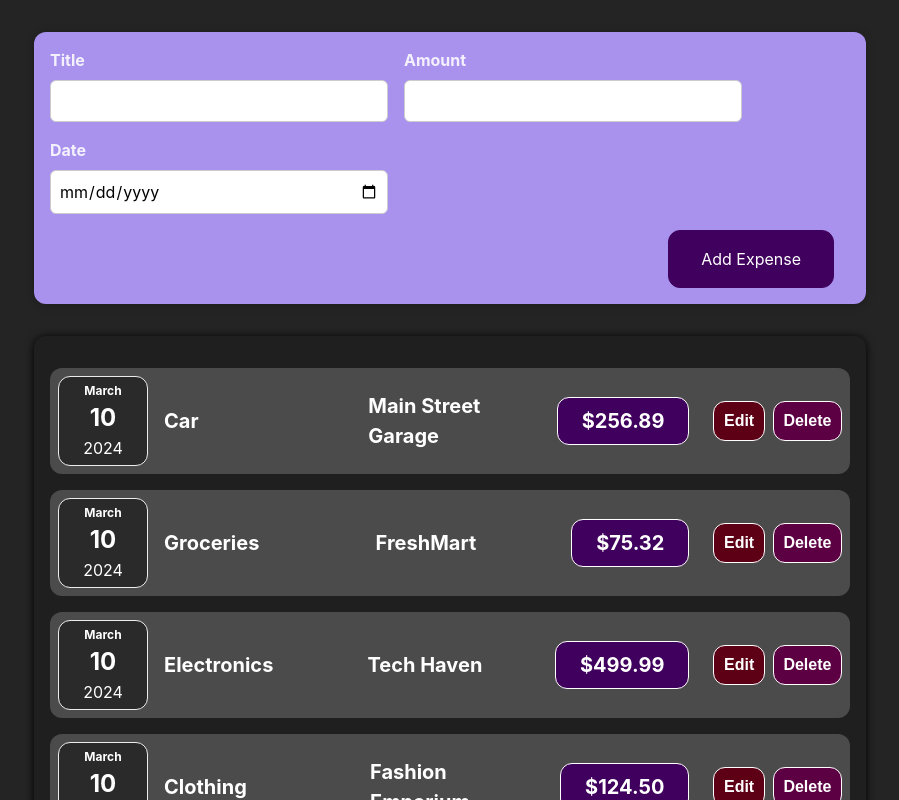
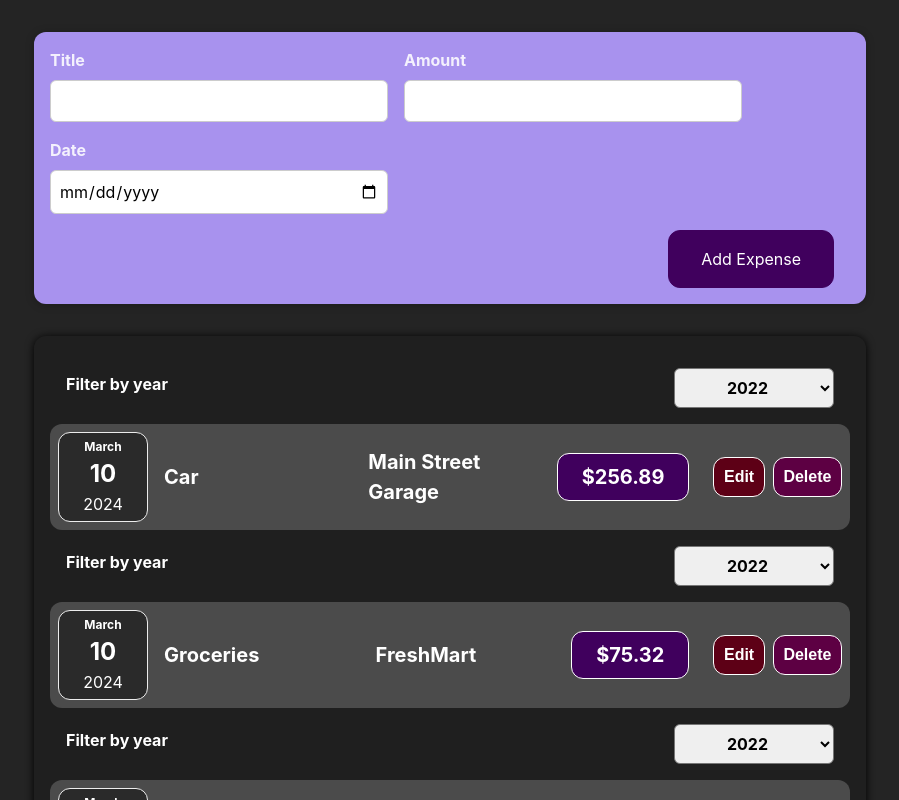
Before and after one commit to Praful-bit/react.js, a React (Vite) app: page / in a window 1280 px wide. Shown: the top 800 px of the page, without its empty margins (190-1089 px from the left). Built offline with nearby package versions, Linux system fonts and the light colour scheme.

Commit message:
PlaceHolder - Adding a filter which doesnt work on the expense tracker

```diff
--- a/src/Components/Expense/ExpenseItem.jsx
+++ b/src/Components/Expense/ExpenseItem.jsx
@@ -3,21 +3,36 @@
 import ExpenseDetails from "./ExpenseDetails";
 import "./ExpenseItem.css";
 import Card from "../UI/Card";
+import ExpensesFilter from "./ExpensesFilter";
+import { useState } from "react";
+
 
 const ExpenseItem = (props) => {
+const [filteredYear, setFilteredYear] = useState("2015");
+
+const filterChangeHandler = (selectedYear) => {
+  setFilteredYear(selectedYear);
+};
+
+
   const removeData = (id) => {
     props.onDeleteExpense(id);
   };
 
-  // Check if props.expenses exists and it's an array before mapping over it
+
   if (!props.expenses || !Array.isArray(props.expenses)) {
-    return <p>No expenses found.</p>; // Or any other fallback UI
+    return <p>No expenses found.</p>;
   }
 
   return (
     <>
       {props.expenses.map((item) => {
         return (
+          <>
+            <ExpensesFilter
+              selected={filteredYear}
+              onChangeFilter={filterChangeHandler}
+            />
             <div key={item.id}>
               <Card className="expense-item">
                 <ExpenseDate date={item.date} />
@@ -33,6 +48,7 @@
                 </button>
               </Card>
             </div>
+          </>
         );
       })}
     </>
--- /dev/null
+++ b/src/Components/Expense/ExpensesFilter.css
@@ -0,0 +1,24 @@
+.expenses-filter {
+    color: white;
+    padding: 0 1rem;
+}
+
+.expenses-filter__control {
+    display: flex;
+    width: 100%;
+    align-items: center;
+    justify-content: space-between;
+    margin: 1rem 0;
+}
+
+.expenses-filter label {
+    font-weight: bold;
+    margin-bottom: 0.5rem;
+}
+
+.expenses-filter select {
+    font: inherit;
+    padding: 0.5rem 3rem;
+    font-weight: bold;
+    border-radius: 6px;
+}
--- /dev/null
+++ b/src/Components/Expense/ExpensesFilter.jsx
@@ -0,0 +1,24 @@
+/* eslint-disable react/prop-types */
+import "./ExpensesFilter.css";
+
+const ExpensesFilter = (props) => {
+  const dropdownChangeHandler = (event) => {
+    props.onChangeFilter(event.target.value);
+  };
+
+  return (
+    <div className="expenses-filter">
+      <div className="expenses-filter__control">
+        <label>Filter by year</label>
+        <select value={props.selected} onChange={dropdownChangeHandler}>
+          <option value="2022">2022</option>
+          <option value="2021">2021</option>
+          <option value="2020">2020</option>
+          <option value="2019">2019</option>
+        </select>
+      </div>
+    </div>
+  );
+};
+
+export default ExpensesFilter;
```
Lines whose indentation alone changed are shown as unchanged.
